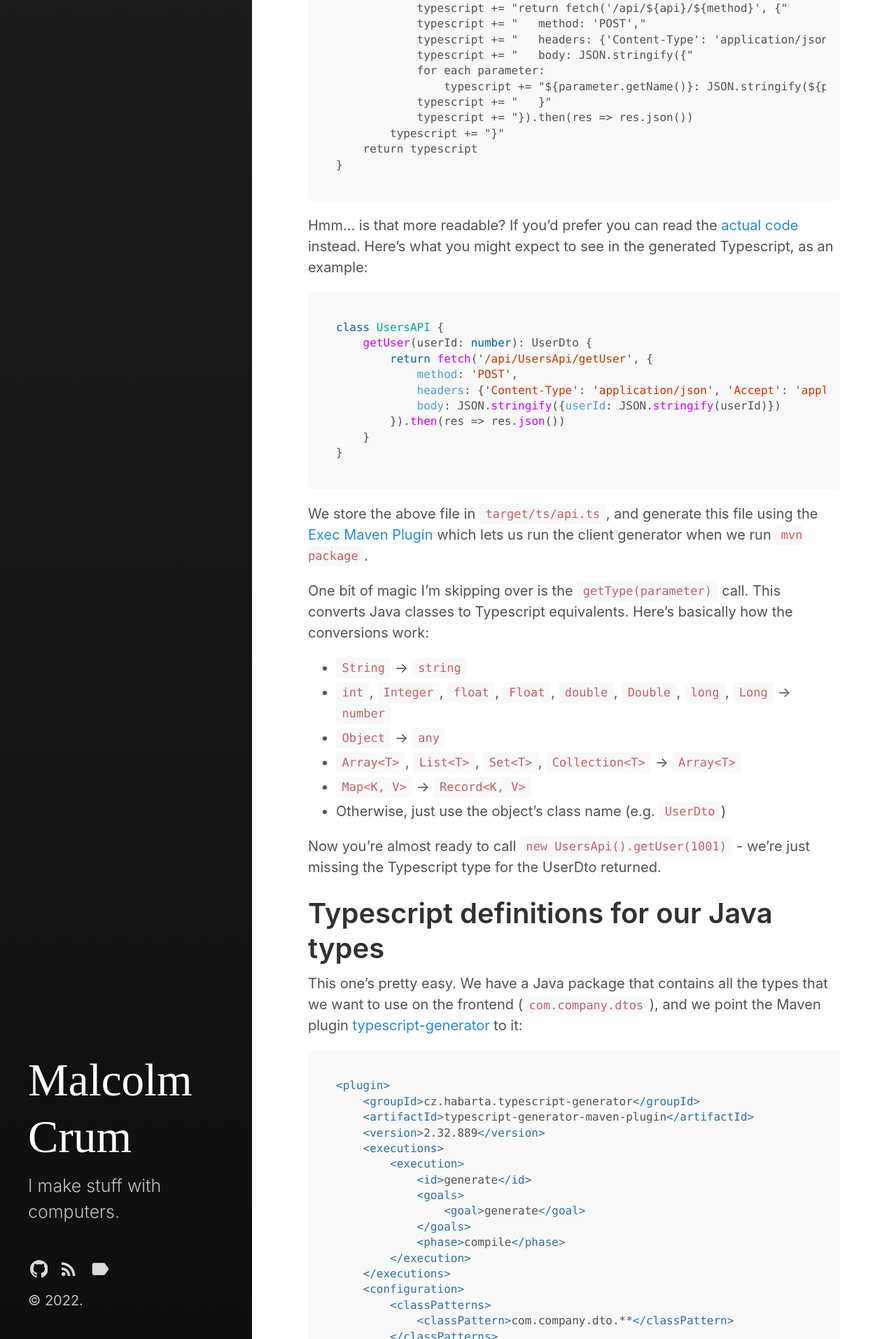
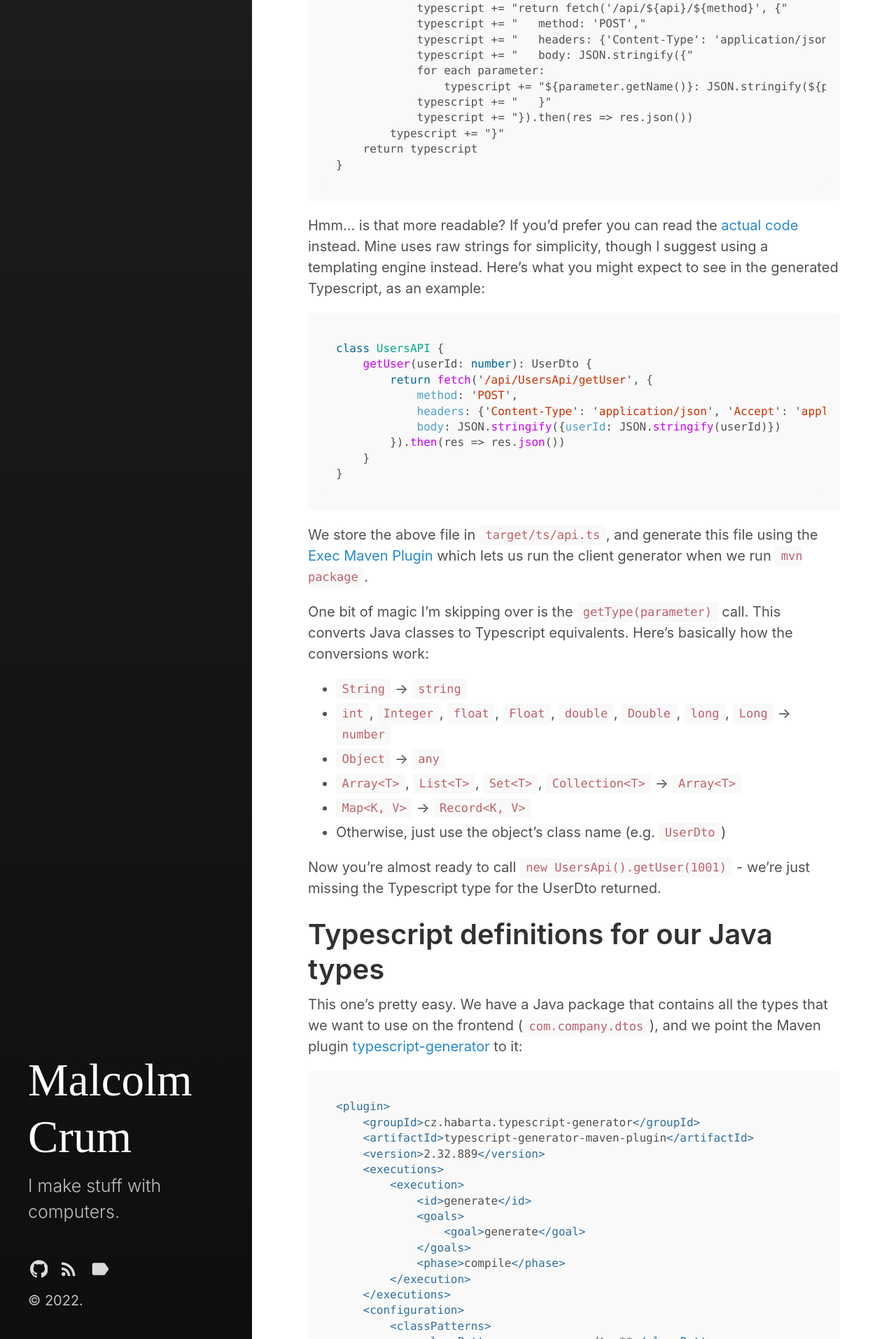
Before and after one commit to crummy/crummy.github.io, a Jekyll site: the page built from _posts/2022-07-30-hand-rolled-api-generator.md, in a window 1280 px wide. Shown: the part 3087-5000 px from the top of the page at 70% size. Built offline with Jekyll 4.4.1, drawn with Linux system fonts in a browser that asks for light colours; some web fonts are replaced.

Commit message:
Suggest a templating engine

````diff
--- a/_posts/2022-07-30-hand-rolled-api-generator.md
+++ b/_posts/2022-07-30-hand-rolled-api-generator.md
@@ -129,7 +129,8 @@ String toTypescript(Class... api) {
 
 Hmm... is that more readable? If you'd prefer you can read the
 [actual code](https://github.com/crummy/java-typescript-api-generator/blob/main/src/main/java/com/malcolmcrum/typescriptapigenerator/typescriptgenerator/TypeScriptApiGenerator.java#L44)
-instead. Here's what you might expect to see in the generated Typescript, as an example:
+instead. Mine uses raw strings for simplicity, though I suggest using a templating engine instead.
+Here's what you might expect to see in the generated Typescript, as an example:
 
 ```typescript
 class UsersAPI {
````
